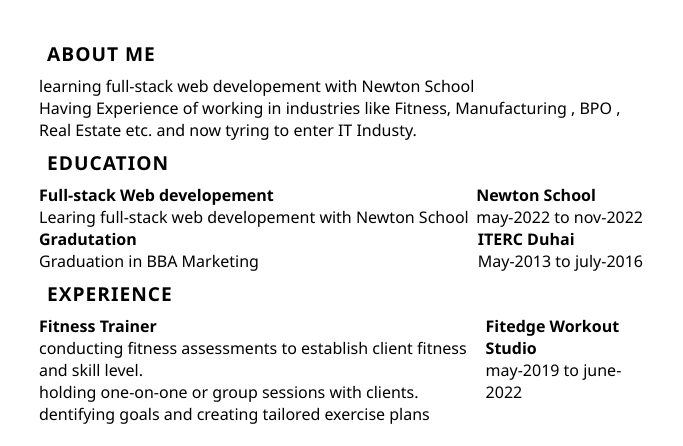
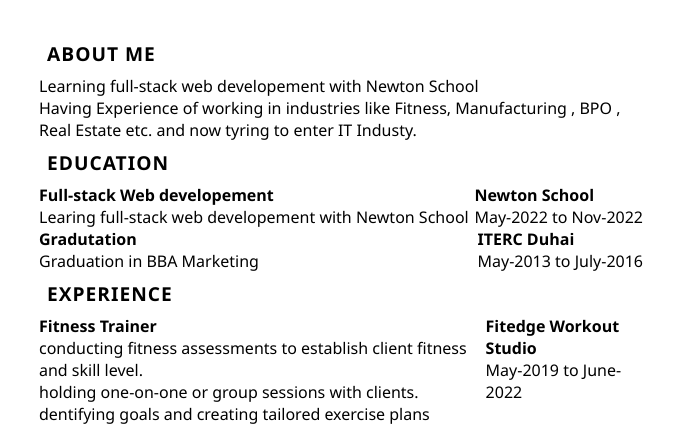
Before and after one commit to Lt-Kartik-9PARA-SF/Responsive-Resume, a plain HTML site: page index.html in a window 1280 px wide. Shown: the top 446 px of the page, 309-992 px from the left. Drawn offline with Linux system fonts and the light colour scheme.

Commit message:
made some changes to text

```diff
--- a/index.html
+++ b/index.html
@@ -79,7 +79,7 @@
                     <!-- Write code for the right section here -->
                     <div class="aboutMe">
                         <h2 class="right-title">About Me</h2>
-                        <p>learning full-stack web developement with Newton School</p>
+                        <p>Learning full-stack web developement with Newton School</p>
                         <p> Having Experience of working in industries like Fitness, Manufacturing , BPO , Real Estate etc. and now tyring to enter IT Industy.</p>
                     </div>
                     <h2 class="right-title">Education</h2>
@@ -91,7 +91,7 @@
                         </div>
                         <div class="year">
                             <h4>Newton School</h4>
-                            <p> may-2022 to nov-2022</p>
+                            <p> May-2022 to Nov-2022</p>
                         </div>
 
                     </div>
@@ -104,7 +104,7 @@
 
                         <div id="ed2">
                             <h4>ITERC Duhai</h4>
-                            <p>May-2013 to july-2016</p>
+                            <p>May-2013 to July-2016</p>
                         </div>
 
                     </div>
@@ -119,7 +119,7 @@
                         </div>
                         <div class="year1">
                             <h4>Fitedge Workout Studio</h4>
-                            <p>may-2019 to june-2022</p>
+                            <p>May-2019 to June-2022</p>
                         </div>
 
 
--- a/style.css
+++ b/style.css
@@ -13,6 +13,7 @@
 grid-template-columns: 300px 700px;
 min-height: 1000px;
 width: 90%;
+text-transform:unset;
 }
 
 @media screen and (max-width: 674px) {
```
